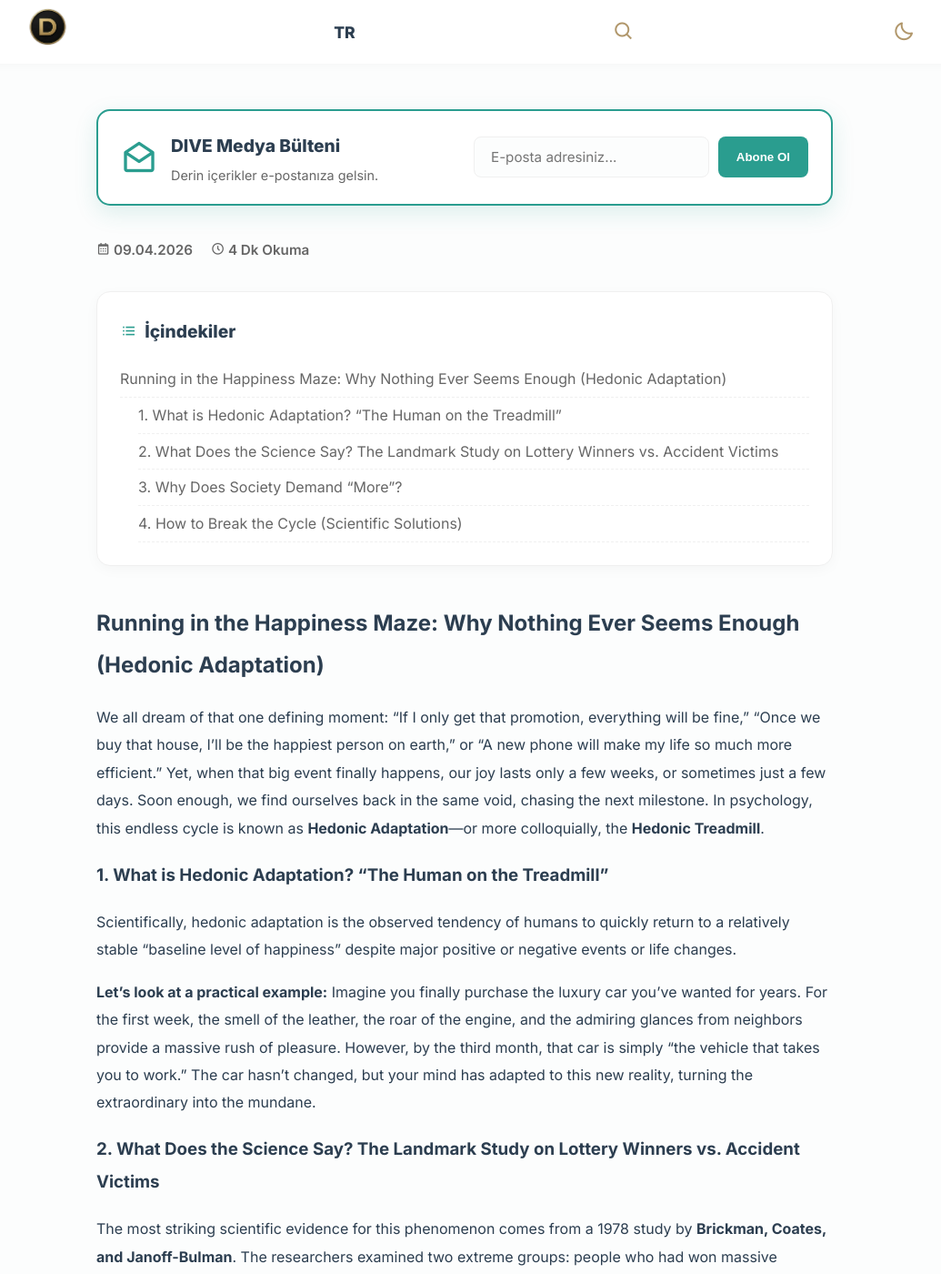
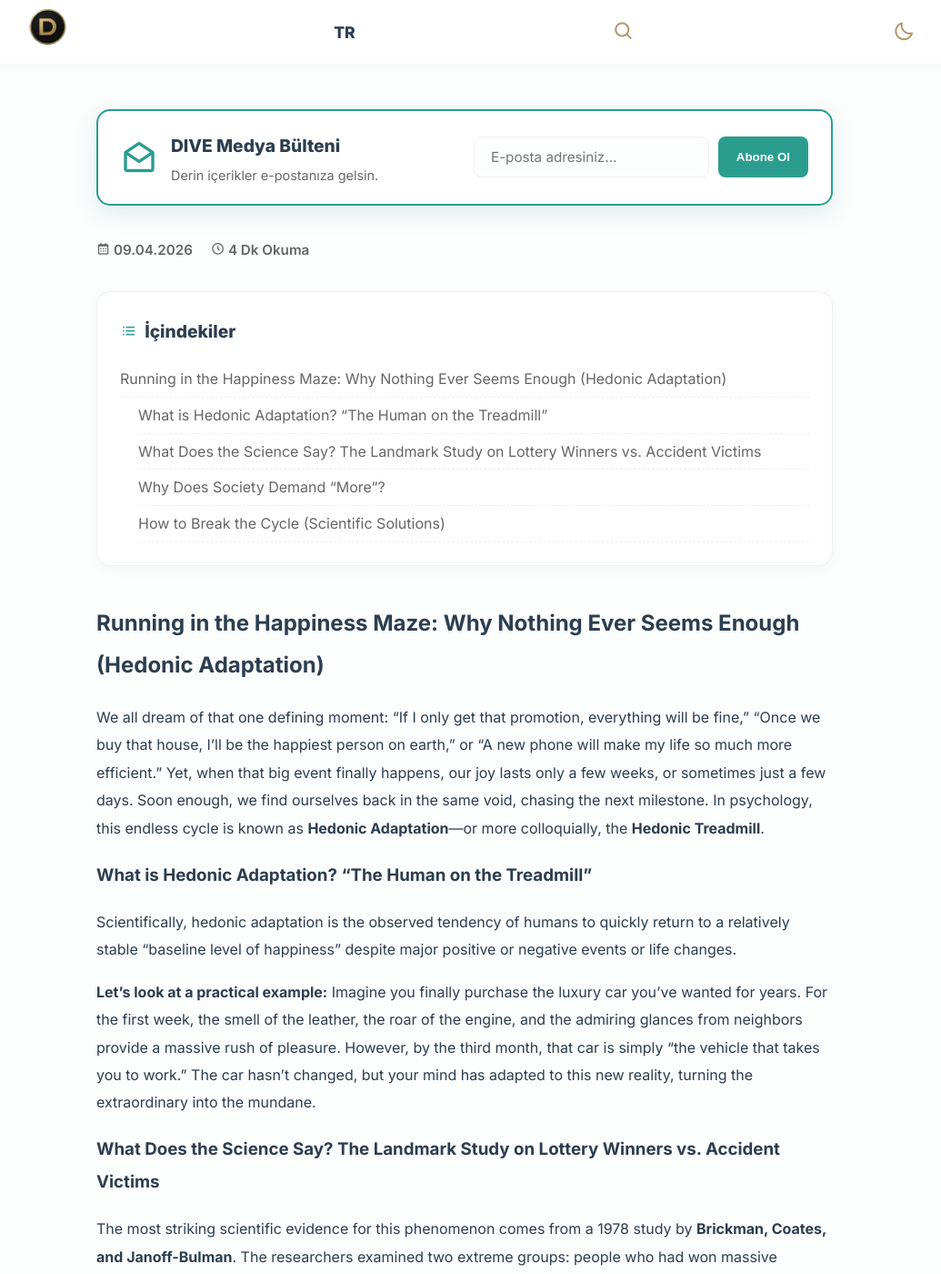
Before and after one commit to EKTHOLDING/dive, a Jekyll site: the page built from en/_posts/2026-04-09-hedonic-adaptation-happiness-research-consumer-psychology-why-am-i-not-happy-dopamine-cycle-eudaimonic-happiness-psychology-of-satisfaction.md, in a window 1280 px wide and 1400 px high. Shown: the whole window at 91% size, without its empty margins (129-1164 px from the left). Built offline with Jekyll 4.4.1, drawn with Linux system fonts in a browser that asks for light colours; some of the changed text lies outside the part shown.

Commit message:
Update 🇬🇧 İngilizce Yazı Ekle “2026-04-09-hedonic-adaptation-happiness-research-consumer-psychology-why-am-i-not-happy-dopamine-cycle-eudaimonic-happiness-psychology-of-satisfaction”

```diff
--- a/en/_posts/2026-04-09-hedonic-adaptation-happiness-research-consumer-psychology-why-am-i-not-happy-dopamine-cycle-eudaimonic-happiness-psychology-of-satisfaction.md
+++ b/en/_posts/2026-04-09-hedonic-adaptation-happiness-research-consumer-psychology-why-am-i-not-happy-dopamine-cycle-eudaimonic-happiness-psychology-of-satisfaction.md
@@ -10,26 +10,26 @@ image: https://res.cloudinary.com/dk9zsrfpj/image/upload/v1775760828/Gemini_Gene
 
 We all dream of that one defining moment: "If I only get that promotion, everything will be fine," "Once we buy that house, I’ll be the happiest person on earth," or "A new phone will make my life so much more efficient." Yet, when that big event finally happens, our joy lasts only a few weeks, or sometimes just a few days. Soon enough, we find ourselves back in the same void, chasing the next milestone. In psychology, this endless cycle is known as **Hedonic Adaptation**—or more colloquially, the **Hedonic Treadmill**.
 
-### 1. What is Hedonic Adaptation? "The Human on the Treadmill"
+###  What is Hedonic Adaptation? "The Human on the Treadmill"
 
 Scientifically, hedonic adaptation is the observed tendency of humans to quickly return to a relatively stable "baseline level of happiness" despite major positive or negative events or life changes.
 
 **Let’s look at a practical example:** Imagine you finally purchase the luxury car you’ve wanted for years. For the first week, the smell of the leather, the roar of the engine, and the admiring glances from neighbors provide a massive rush of pleasure. However, by the third month, that car is simply "the vehicle that takes you to work." The car hasn't changed, but your mind has adapted to this new reality, turning the extraordinary into the mundane.
 
-### 2. What Does the Science Say? The Landmark Study on Lottery Winners vs. Accident Victims
+### What Does the Science Say? The Landmark Study on Lottery Winners vs. Accident Victims
 
 The most striking scientific evidence for this phenomenon comes from a 1978 study by **Brickman, Coates, and Janoff-Bulman**. The researchers examined two extreme groups: people who had won massive amounts of money in the lottery and individuals who had become paralyzed (paraplegic) following an accident.
 
 - **The Findings:** Contrary to popular belief, a year later, the lottery winners were no happier than they had been before winning. Even more surprisingly, the happiness levels of the paralyzed individuals had risen significantly from the initial shock, approaching their pre-accident levels far faster than expected.
 - **The Biological Data:** Our nervous systems are designed to desensitize to constant stimuli. If we felt peak euphoria every second, our brains wouldn't be able to detect new opportunities or threats. Adaptation is, fundamentally, a survival mechanism.
 
-### 3. Why Does Society Demand "More"?
+###  Why Does Society Demand "More"?
 
 Modern consumer society uses hedonic adaptation as its fuel. Advertisements constantly whisper that we are "incomplete" and that the void can only be filled with a specific product. However, as psychologist **Philip Brickman** noted, no matter how fast you run on the treadmill, you are still in the same place.
 
 **A Daily Life Example:** Look at the "perfect life" frames on social media. An influencer returns from a luxury vacation and immediately begins planning the next. Why? Because the dopamine hit from the last trip has already evaporated. Collectively, we are living under the illusion that "the next thing" will finally save us.
 
-### 4. How to Break the Cycle (Scientific Solutions)
+###  How to Break the Cycle (Scientific Solutions)
 
 If our biology condemns us to this treadmill, is true happiness impossible? Research suggests that certain strategies can slow down adaptation and permanently elevate our "happiness set point":
 
```
Also changed, not shown: other parts of en/_posts/2026-04-09-hedonic-adaptation-happiness-research-consumer-psychology-why-am-i-not-happy-dopamine-cycle-eudaimonic-happiness-psychology-of-satisfaction.md (+1 -1 lines).
